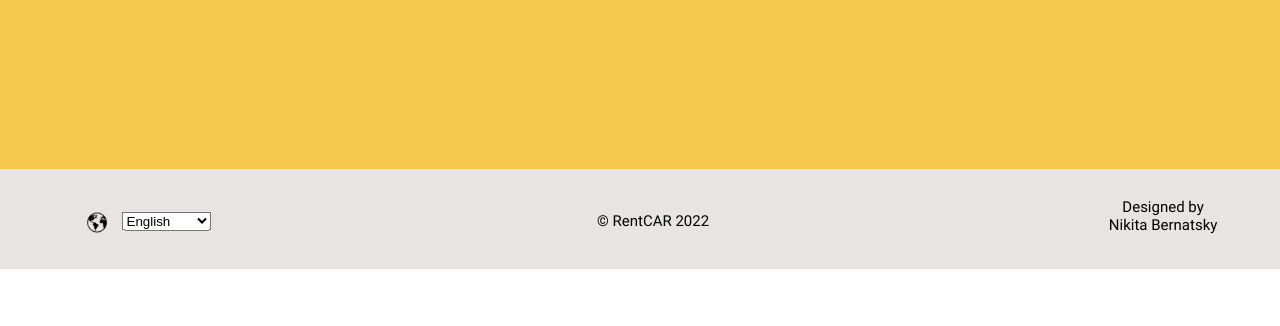
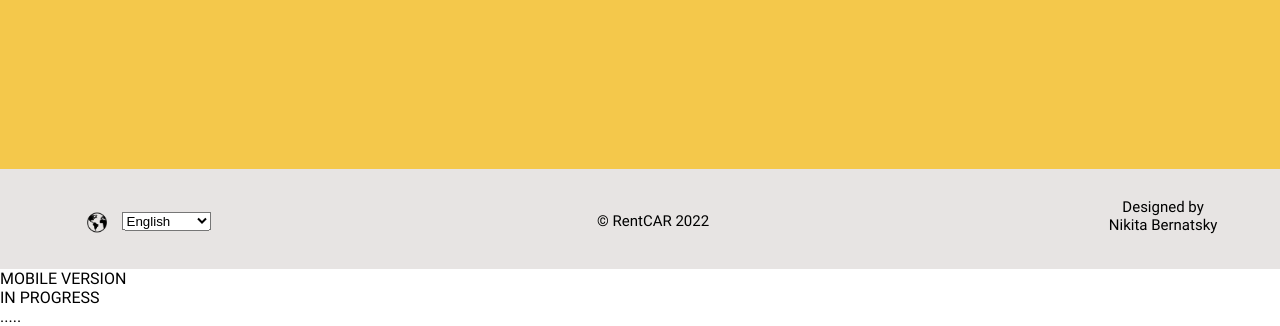
Before and after one commit to Biknac/RentCar, a plain HTML site: page index.html in a window 1280 px wide. Shown: the part 3831-4157 px from the top of the page. Before the commit the page ends 4100 px from the top, so only its background shows below. Drawn offline with Linux system fonts and the light colour scheme; a web font is replaced by a local one.

Commit message:
Update index.html

```diff
--- a/index.html
+++ b/index.html
@@ -372,6 +372,12 @@
         </footer>
         <div id="arrow-up"></div>
 
+        <div class="mobile">
+            <div class="mobile-content">
+                <b> MOBILE VERSION <br> IN PROGRESS <br> ..... </b>
+            </div>
+        </div>
+
         <!-- js -->
         <script type="text/javascript" src="./js/animation.js"></script>
 
```
